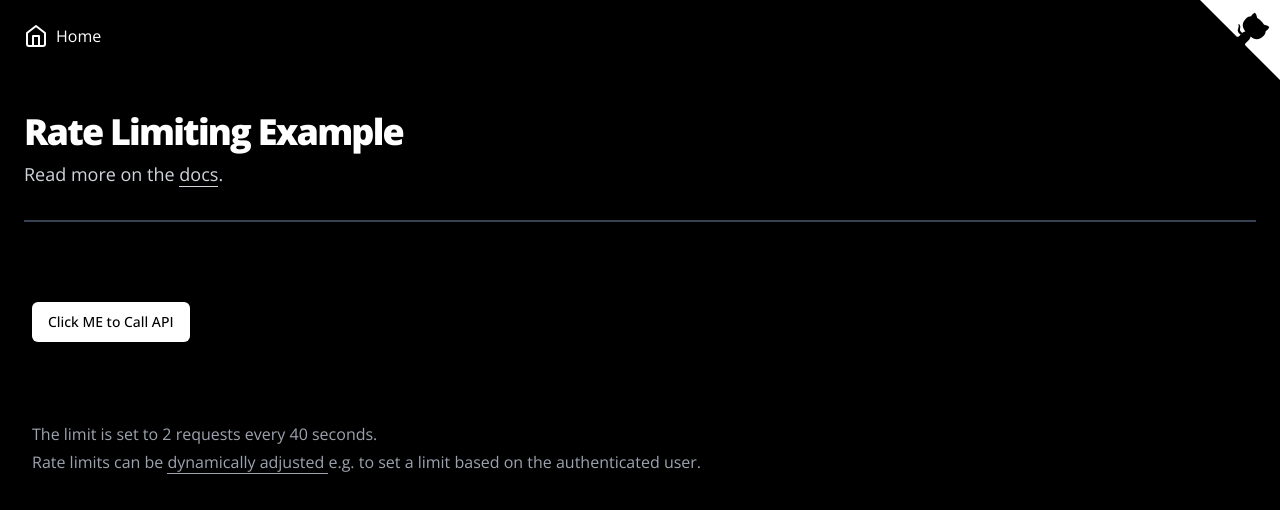
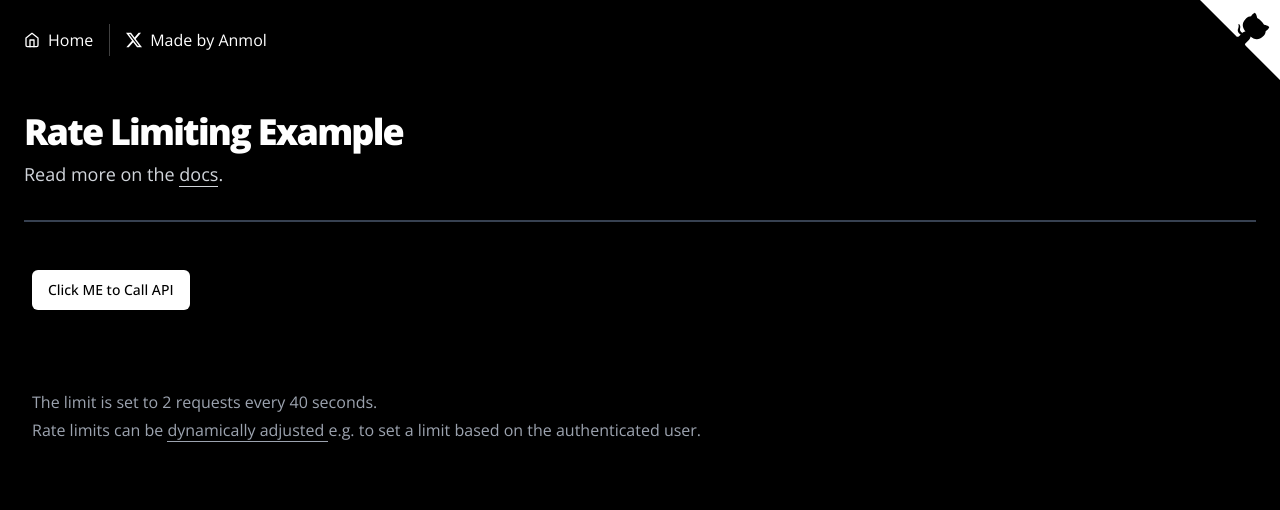
Before and after one commit to Anmol-Baranwal/arcjet-demo, a Next.js app: page /rate-limiting in a window 1280 px wide. Shown: the top 510 px of the page. Built offline with nearby package versions, Linux system fonts and the light colour scheme.

Commit message:
chore: update header and add minor changes

```diff
--- a/components/header.tsx
+++ b/components/header.tsx
@@ -10,11 +10,23 @@ const Header: React.FC<HeaderProps> = ({ title, docsLink }) => {
   return (
     <>
       <div className="absolute left-6 top-6">
-        <Link href={'/'}>
-          <div className="flex text-white">
-            <Icons.home className="mr-2 h-6 w-6 text-white" /> Home
+        <div className="flex items-center justify-center">
+          <div className="flex">
+            <Link href={'/'}>
+              <div className="flex items-center justify-center text-white">
+                <Icons.home className="mr-2 h-4 w-4 text-white" /> Home
+              </div>
+            </Link>
           </div>
-        </Link>
+          <div className="mx-4 h-8 w-[1px] bg-white/25"></div>
+          <div className="flex pl-0">
+            <Link href={'https://twitter.com/Anmol_Codes'}>
+              <div className="flex items-center justify-center text-white">
+                <Icons.X className="mr-2 h-4 w-4 text-white" /> Made by Anmol
+              </div>
+            </Link>
+          </div>
+        </div>
       </div>
       <div className="px-6 pt-28">
         <h2 className="text-3xl font-extrabold leading-tight tracking-tighter text-white md:text-4xl">
--- a/src/app/api/bot-protection/route.ts
+++ b/src/app/api/bot-protection/route.ts
@@ -7,17 +7,17 @@ const aj = arcjet({
   rules: [
     detectBot({
       mode: 'LIVE', // will block requests. Use "DRY_RUN" to log only
-      block: ['AUTOMATED'], // blocks all automated clients (LIKELY_AUTOMATED is also another option)
-      patterns: {
-        remove: [
-          // Removes the datadog agent from the list of bots so it will be
-          // considered as ArcjetBotType.LIKELY_NOT_A_BOT
-          'datadog agent',
-          // Also allow curl clients to pass through. Matches a user agent
-          // string with the word "curl" in it
-          '^curl',
-        ],
-      },
+      block: ['AUTOMATED', 'LIKELY_AUTOMATED'], // blocks all automated clients (LIKELY_AUTOMATED is also another option)
+      // patterns: {
+      //   remove: [
+      //     // Removes the datadog agent from the list of bots so it will be
+      //     // considered as ArcjetBotType.LIKELY_NOT_A_BOT
+      //     'datadog agent',
+      //     // Also allow curl clients to pass through. Matches a user agent
+      //     // string with the word "curl" in it
+      //     '^curl',
+      //   ],
+      // },
     }),
   ],
 })
--- a/src/app/api/rate-limiting/route.ts
+++ b/src/app/api/rate-limiting/route.ts
@@ -19,7 +19,7 @@ export async function GET(req: Request) {
   const decision = await aj.protect(req, { userId, requested: 1 }) // Deduct 1 token from the bucket
   console.log('Arcjet SDK decision', decision)
 
-  if (decision.isDenied()) {
+  if (decision.isDenied() && decision.reason.isRateLimit()) {
     return NextResponse.json(
       { error: 'Too Many Requests', reason: decision.reason },
       { status: 429 }
--- a/src/app/page.tsx
+++ b/src/app/page.tsx
@@ -1,9 +1,17 @@
 import Link from 'next/link'
 import { buttonVariants } from '@/components/ui/button'
+import { Icons } from '@/components/icons'
 
 export default function Home() {
   return (
     <div className="flex h-screen flex-col items-center bg-black pt-28 text-center text-white">
+      <div className="absolute left-6 top-6">
+        <Link href={'https://twitter.com/Anmol_Codes'}>
+          <div className="flex items-center justify-center text-white">
+            <Icons.X className="mr-2 h-4 w-4 text-white" /> Made by Anmol
+          </div>
+        </Link>
+      </div>
       <h2 className="bg-gradient-to-r from-[#A855F7] to-[#D9ACF5] bg-clip-text pb-2 text-3xl font-bold tracking-tighter text-transparent sm:text-4xl xl:text-5xl/none">
         Demo of core features of Arcjet
       </h2>
--- a/src/app/rate-limiting/page.tsx
+++ b/src/app/rate-limiting/page.tsx
@@ -51,8 +51,8 @@ export default function RateLimiting() {
 
   return (
     <div className="min-h-screen bg-black">
-      <Header title="Rate Limiting Example" docsLink="/docs" />
-      <div className="container py-20">
+      <Header title="Rate Limiting Example" docsLink="/https://docs.arcjet.com/rate-limiting/quick-start/nextjs" />
+      <div className="container pb-20 pt-12">
         <button
           onClick={handleClick}
           className={buttonVariants({ variant: 'primary' })}
```
Also changed, not shown: 1 other file (tests, documents, lock files or other folders).
